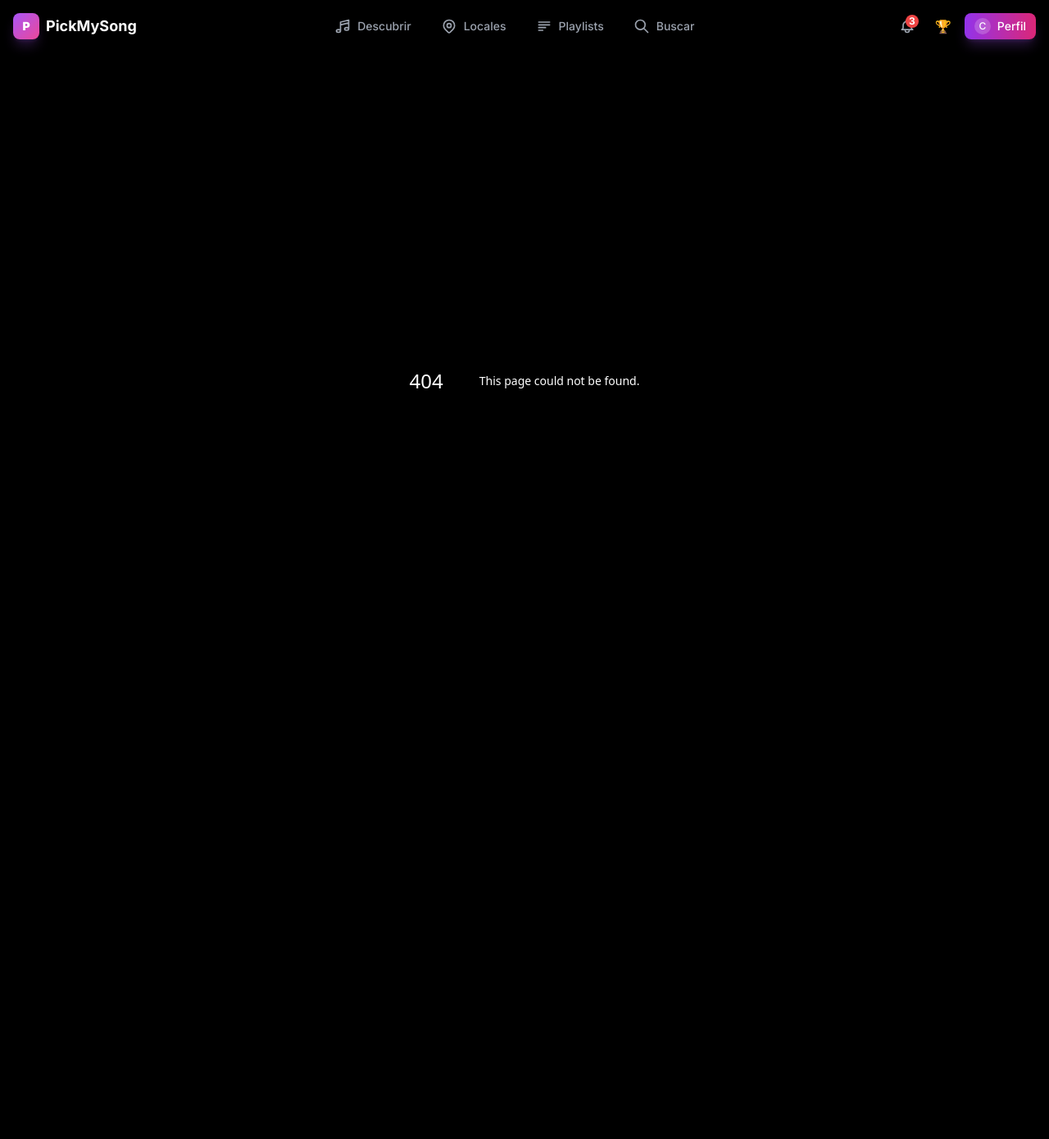
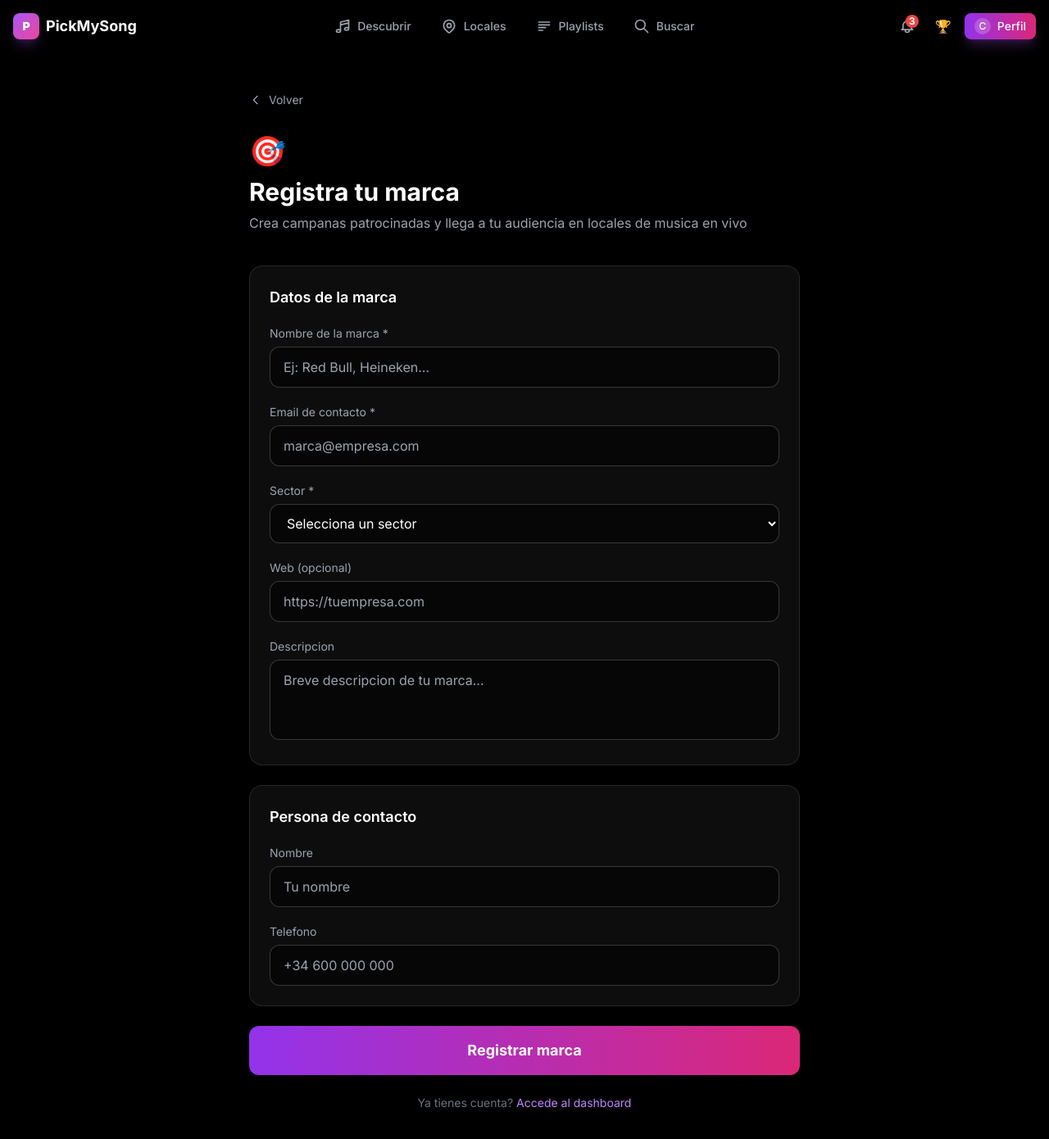
Before and after one commit to fullequip2009-dev/Pickmysong, a Next.js app in the folder apps/web/: page /brands/register in a window 1280 px wide. Before the commit this address had no page. Shown: the top 1390 px of the page at 82% size. Before the commit the page ends 864 px from the top, so only its background shows below. Built offline with nearby package versions, Linux system fonts and the light colour scheme.

Commit message:
feat(brands): add brand registration page /brands/register - Issue #21

```diff
--- /dev/null
+++ b/apps/web/app/brands/register/page.tsx
@@ -0,0 +1,151 @@
+'use client';
+
+import { useState } from 'react';
+import { useRouter } from 'next/navigation';
+import Link from 'next/link';
+
+export default function BrandRegisterPage() {
+  const router = useRouter();
+  const [form, setForm] = useState({
+    name: '',
+    email: '',
+    sector: '',
+    website: '',
+    description: '',
+    contact_name: '',
+    contact_phone: '',
+  });
+  const [loading, setLoading] = useState(false);
+  const [error, setError] = useState<string | null>(null);
+  const [success, setSuccess] = useState(false);
+
+  const sectors = ['Hosteleria', 'Moda', 'Musica', 'Tecnologia', 'Bebidas', 'Ocio', 'Deportes', 'Otro'];
+
+  function handleChange(e: React.ChangeEvent<HTMLInputElement | HTMLTextAreaElement | HTMLSelectElement>) {
+    setForm(prev => ({ ...prev, [e.target.name]: e.target.value }));
+  }
+
+  async function handleSubmit(e: React.FormEvent) {
+    e.preventDefault();
+    if (!form.name || !form.email || !form.sector) {
+      setError('Nombre, email y sector son obligatorios');
+      return;
+    }
+    setLoading(true);
+    setError(null);
+    try {
+      const res = await fetch('/api/brands', {
+        method: 'POST',
+        headers: { 'Content-Type': 'application/json' },
+        body: JSON.stringify(form),
+      });
+      const data = await res.json();
+      if (!res.ok) throw new Error(data.error || 'Error al registrar marca');
+      setSuccess(true);
+      setTimeout(() => router.push('/brands/dashboard'), 2000);
+    } catch (err: unknown) {
+      setError(err instanceof Error ? err.message : 'Error desconocido');
+    } finally {
+      setLoading(false);
+    }
+  }
+
+  if (success) {
+    return (
+      <div className="min-h-screen bg-black flex items-center justify-center">
+        <div className="text-center">
+          <div className="text-6xl mb-4">✓</div>
+          <h2 className="text-2xl font-bold text-green-400 mb-2">Marca registrada</h2>
+          <p className="text-gray-400">Redirigiendo al dashboard...</p>
+        </div>
+      </div>
+    );
+  }
+
+  return (
+    <div className="min-h-screen bg-black text-white py-12 px-4">
+      <div className="max-w-2xl mx-auto">
+        <Link href="/" className="text-gray-400 hover:text-white text-sm flex items-center gap-2 mb-8">
+          <svg className="w-4 h-4" fill="none" stroke="currentColor" viewBox="0 0 24 24"><path strokeLinecap="round" strokeLinejoin="round" strokeWidth={2} d="M15 19l-7-7 7-7" /></svg>
+          Volver
+        </Link>
+
+        <div className="mb-10">
+          <div className="text-4xl mb-3">🎯</div>
+          <h1 className="text-3xl font-bold mb-2">Registra tu marca</h1>
+          <p className="text-gray-400">Crea campanas patrocinadas y llega a tu audiencia en locales de musica en vivo</p>
+        </div>
+
+        {error && (
+          <div className="mb-6 bg-red-900/20 border border-red-500/30 rounded-xl p-4 text-red-400 text-sm">{error}</div>
+        )}
+
+        <form onSubmit={handleSubmit} className="space-y-6">
+          <div className="bg-white/5 border border-white/10 rounded-2xl p-6 space-y-5">
+            <h2 className="font-semibold text-lg">Datos de la marca</h2>
+
+            <div>
+              <label className="block text-sm text-gray-400 mb-1.5">Nombre de la marca *</label>
+              <input name="name" value={form.name} onChange={handleChange} placeholder="Ej: Red Bull, Heineken..." required
+                className="w-full bg-black/50 border border-white/20 rounded-xl px-4 py-3 focus:outline-none focus:border-purple-500 transition-colors" />
+            </div>
+
+            <div>
+              <label className="block text-sm text-gray-400 mb-1.5">Email de contacto *</label>
+              <input name="email" type="email" value={form.email} onChange={handleChange} placeholder="marca@empresa.com" required
+                className="w-full bg-black/50 border border-white/20 rounded-xl px-4 py-3 focus:outline-none focus:border-purple-500 transition-colors" />
+            </div>
+
+            <div>
+              <label className="block text-sm text-gray-400 mb-1.5">Sector *</label>
+              <select name="sector" value={form.sector} onChange={handleChange} required
+                className="w-full bg-black/50 border border-white/20 rounded-xl px-4 py-3 focus:outline-none focus:border-purple-500 transition-colors">
+                <option value="">Selecciona un sector</option>
+                {sectors.map(s => <option key={s} value={s}>{s}</option>)}
+              </select>
+            </div>
+
+            <div>
+              <label className="block text-sm text-gray-400 mb-1.5">Web (opcional)</label>
+              <input name="website" value={form.website} onChange={handleChange} placeholder="https://tuempresa.com"
+                className="w-full bg-black/50 border border-white/20 rounded-xl px-4 py-3 focus:outline-none focus:border-purple-500 transition-colors" />
+            </div>
+
+            <div>
+              <label className="block text-sm text-gray-400 mb-1.5">Descripcion</label>
+              <textarea name="description" value={form.description} onChange={handleChange} rows={3}
+                placeholder="Breve descripcion de tu marca..."
+                className="w-full bg-black/50 border border-white/20 rounded-xl px-4 py-3 focus:outline-none focus:border-purple-500 transition-colors resize-none" />
+            </div>
+          </div>
+
+          <div className="bg-white/5 border border-white/10 rounded-2xl p-6 space-y-5">
+            <h2 className="font-semibold text-lg">Persona de contacto</h2>
+
+            <div>
+              <label className="block text-sm text-gray-400 mb-1.5">Nombre</label>
+              <input name="contact_name" value={form.contact_name} onChange={handleChange} placeholder="Tu nombre"
+                className="w-full bg-black/50 border border-white/20 rounded-xl px-4 py-3 focus:outline-none focus:border-purple-500 transition-colors" />
+            </div>
+
+            <div>
+              <label className="block text-sm text-gray-400 mb-1.5">Telefono</label>
+              <input name="contact_phone" value={form.contact_phone} onChange={handleChange} placeholder="+34 600 000 000"
+                className="w-full bg-black/50 border border-white/20 rounded-xl px-4 py-3 focus:outline-none focus:border-purple-500 transition-colors" />
+            </div>
+          </div>
+
+          <button type="submit" disabled={loading}
+            className="w-full py-4 bg-gradient-to-r from-purple-600 to-pink-600 rounded-xl font-bold text-lg hover:from-purple-500 hover:to-pink-500 transition-all disabled:opacity-50">
+            {loading ? 'Registrando...' : 'Registrar marca'}
+          </button>
+
+          <p className="text-center text-sm text-gray-500">
+            Ya tienes cuenta?{' '}
+            <Link href="/brands/dashboard" className="text-purple-400 hover:text-purple-300">Accede al dashboard</Link>
+          </p>
+        </form>
+      </div>
+    </div>
+  );
+}
```
